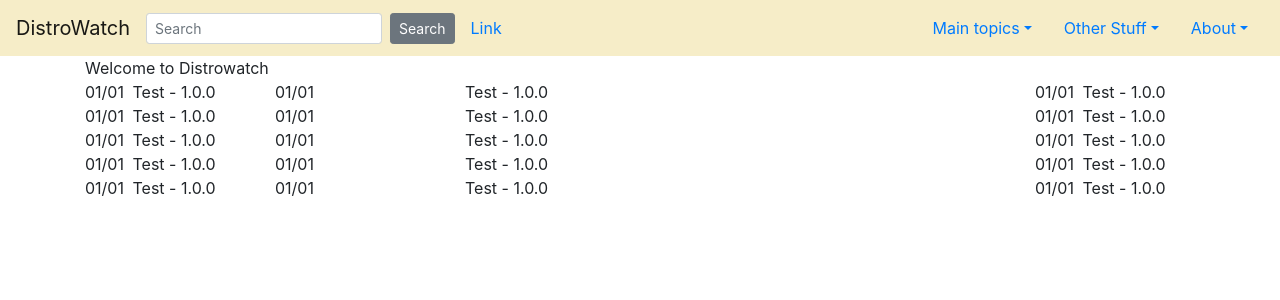
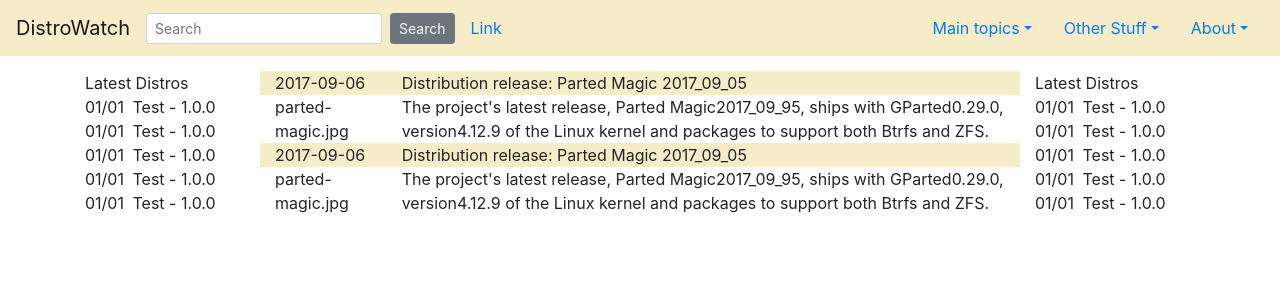
Before and after one commit to muniz95/distrowatch, a Vue app: page / in a window 1280 px wide. Shown: the top 300 px of the page. Built offline with nearby package versions, Linux system fonts and the light colour scheme.

Commit message:
Minor layout changes

```diff
--- a/src/App.vue
+++ b/src/App.vue
@@ -1,7 +1,7 @@
 <template>
   <div id="app">
     <Navbar />
-    <b-container>
+    <b-container class="main">
       <router-view></router-view>
     </b-container>
   </div>
@@ -16,5 +16,7 @@
 </script>
 
 <style>
-
+  .main {
+    margin-top: 15px;
+  }
 </style>
--- a/src/components/Announcement.vue
+++ b/src/components/Announcement.vue
@@ -0,0 +1,40 @@
+<template>
+  <div>
+    <div class='well well-dw' v-for='announcement of announcements' :key='announcement.id'>
+      <b-row>
+        <b-col lg='2' md='2' sm='3' xs='3' class='box-title'>{{announcement.date}}</b-col>
+        <b-col lg='10' md='10' sm='9' xs='9' class='box-title'>{{announcement.releaseType}} release: {{announcement.name}} {{announcement.version}}</b-col>
+      </b-row>
+      <b-row>
+        <b-col lg='2' md='2' sm='3' xs='3'>{{announcement.image}}</b-col>
+        <b-col lg='10' md='10' sm='9' xs='9'>{{announcement.text}}</b-col>
+      </b-row>
+    </div>
+  </div>
+</template>
+
+<script>
+  export default {
+    name: 'announcement',
+    data () {
+      return {
+        announcements: []
+      }
+    },
+    created () {
+      this.announcements = [
+        {date: '2017-09-06', releaseType: 'Distribution', name: 'Parted Magic', version: '2017_09_05', text: 'The project\'s latest release, Parted Magic2017_09_95, ships with GParted0.29.0, version4.12.9 of the Linux kernel and packages to support both Btrfs and ZFS.', image: 'parted-magic.jpg'},
+        {date: '2017-09-06', releaseType: 'Distribution', name: 'Parted Magic', version: '2017_09_05', text: 'The project\'s latest release, Parted Magic2017_09_95, ships with GParted0.29.0, version4.12.9 of the Linux kernel and packages to support both Btrfs and ZFS.', image: 'parted-magic.jpg'}
+      ]
+    }
+  }
+</script>
+
+<style>
+  .box-title {
+    background-color: #f6edc8;
+  }
+  .well-dm {
+    background-color: #fdffe3;
+  }
+</style>
--- a/src/views/Home.vue
+++ b/src/views/Home.vue
@@ -1,14 +1,15 @@
 <template>
   <div>
-    <div>{{title}}</div>
     <b-row>
       <b-col lg='2' md='2'>
+        <span for="">Latest Distros</span>
         <Latest />
       </b-col>
       <b-col lg='8' md='8'>
-        <Latest />
+        <Announcement />
       </b-col>
       <b-col lg='2' md='2'>
+        <span for="">Latest Distros</span>
         <Latest />
       </b-col>
     </b-row>
@@ -17,6 +18,7 @@
 
 <script>
   import Latest from '@/components/Latest'
+  import Announcement from '@/components/Announcement'
   export default {
     name: 'home',
     data () {
@@ -24,6 +26,6 @@
         title: 'Welcome to Distrowatch'
       }
     },
-    components: { Latest }
+    components: { Latest, Announcement }
   }
 </script>
```
